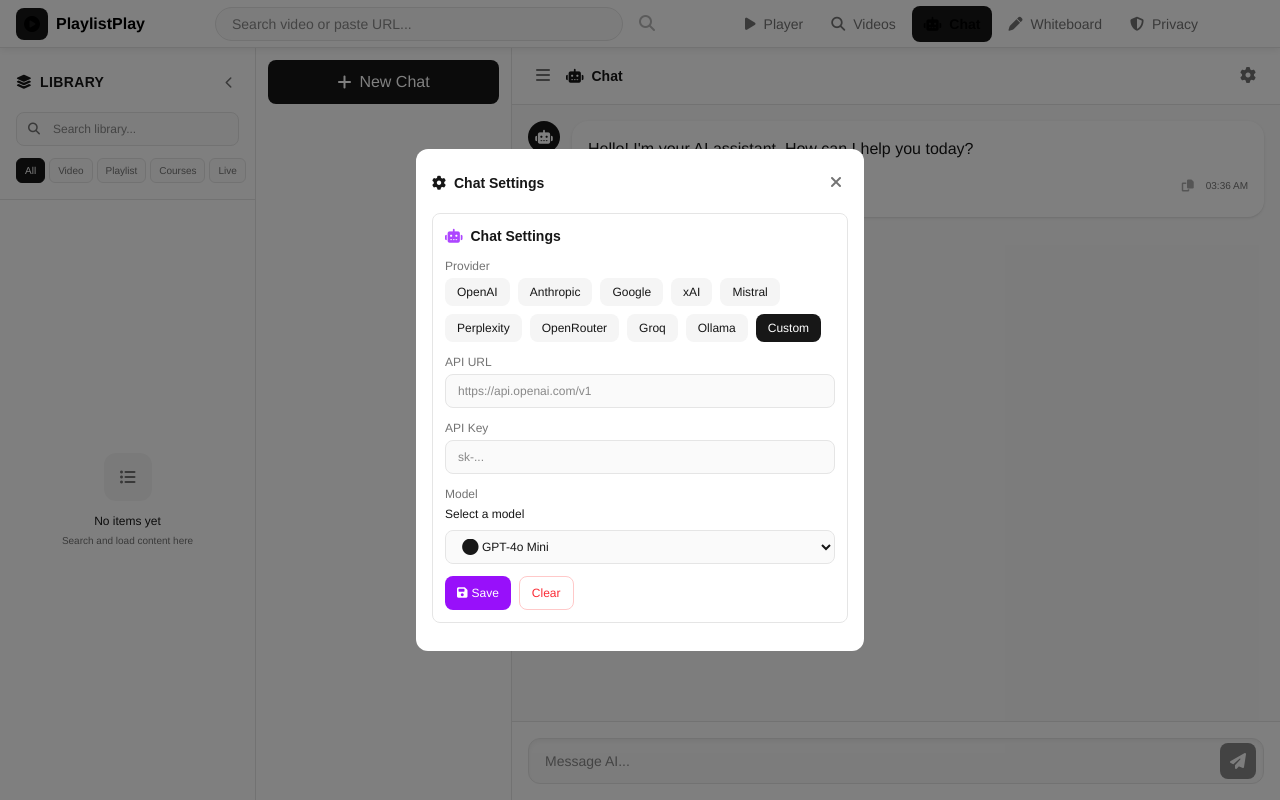
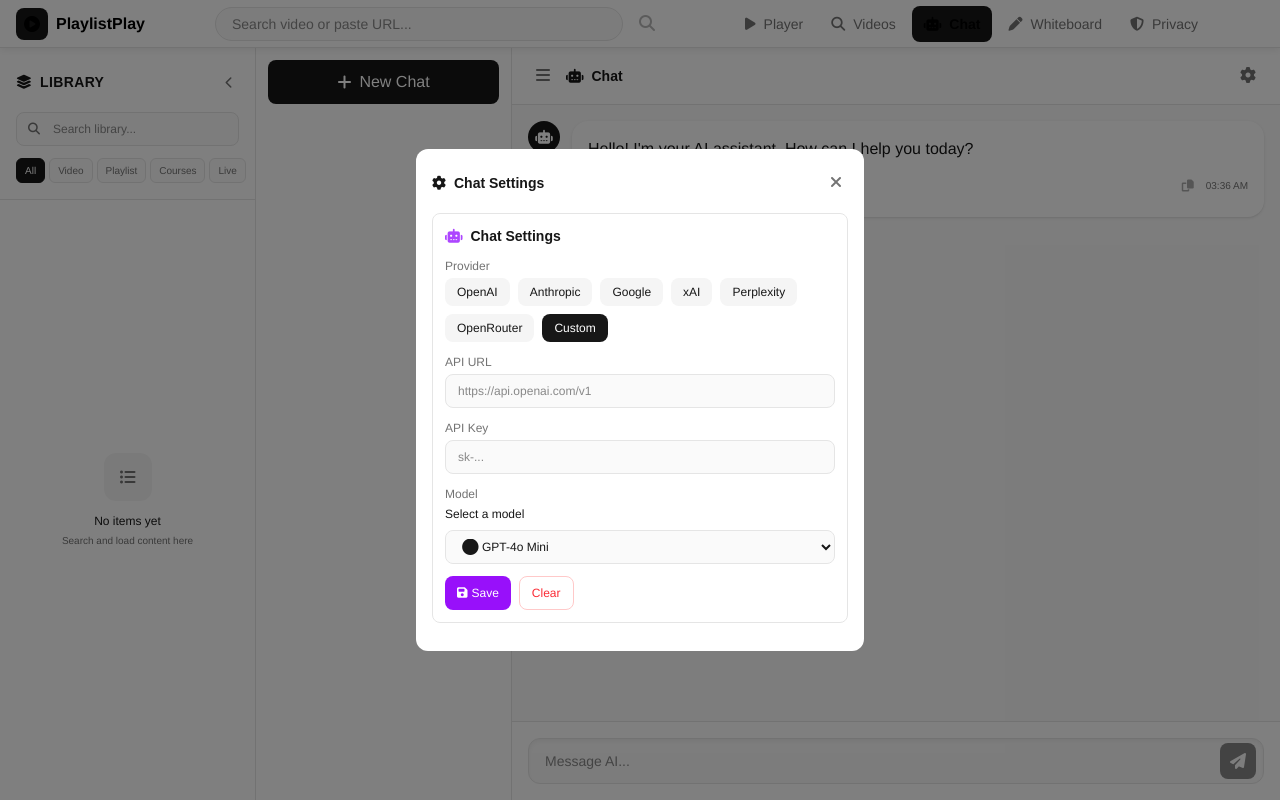
Before and after one commit to rgbailon/PlaylistTube, a React (Vite) app: page /chat in a window 1280 px wide. Both pictures are taken after a click on the button 1248 px from the left and 76 px from the top of the page. Built offline with nearby package versions, Linux system fonts and the light colour scheme.

Commit message:
Remove Ollama/Groq/Mistral providers, add Gemini 2.5 Flash, fix settings modal close behavior

```diff
--- a/src/components/ChatSettings.jsx
+++ b/src/components/ChatSettings.jsx
@@ -48,7 +48,6 @@
     if (url.includes('mistral.ai')) return 'mistral';
     if (url.includes('perplexity.ai')) return 'perplexity';
     if (url.includes('groq.com')) return 'groq';
-    if (url.includes('localhost:11434')) return 'ollama';
     return 'default';
   };
 
@@ -82,8 +81,6 @@
         break;
       case 'groq':
         headers['Authorization'] = `Bearer ${key}`;
-        break;
-      case 'ollama':
         break;
       default:
         headers['Authorization'] = `Bearer ${key}`;
@@ -156,14 +153,11 @@
     { name: 'Anthropic', url: 'https://api.anthropic.com/v1', model: 'claude-sonnet-4-5-20250514' },
     { name: 'Google', url: 'https://generativelanguage.googleapis.com/v1beta', model: 'gemini-2.0-flash-exp' },
     { name: 'xAI', url: 'https://api.x.ai/v1', model: 'grok-3-mini' },
-    { name: 'Mistral', url: 'https://api.mistral.ai/v1', model: 'mistral-small-latest' },
     { name: 'Perplexity', url: 'https://api.perplexity.ai/v1', model: 'llama-3.1-sonar-small-128k-online' },
     { name: 'OpenRouter', url: 'https://openrouter.ai/api/v1', model: 'anthropic/claude-4-sonnet' },
-    { name: 'Groq', url: 'https://api.groq.com/openai/v1', model: 'llama-3.3-70b-instruct' },
-    { name: 'Ollama', url: 'http://localhost:11434/v1', model: 'llama3.3' },
   ];
 
-  const modelsByProvider = {
+const modelsByProvider = {
     openai: [
       { name: 'GPT-4.5', value: 'gpt-4.5', type: 'pro', icon: 'fa-robot' },
       { name: 'GPT-4o', value: 'gpt-4o', type: 'pro', icon: 'fa-robot' },
@@ -194,7 +188,10 @@
       { name: 'Claude 3 Haiku', value: 'claude-3-haiku-20240307', type: 'free', icon: 'fa-brain' },
     ],
     google: [
+      { name: 'Gemini 3 Pro', value: 'gemini-3-pro', type: 'pro', icon: 'fa-gem' },
+      { name: 'Gemini 3 Flash', value: 'gemini-3-flash', type: 'pro', icon: 'fa-gem' },
       { name: 'Gemini 2.5 Pro', value: 'gemini-2.5-pro-preview-06-05', type: 'pro', icon: 'fa-gem' },
+      { name: 'Gemini 2.5 Flash', value: 'gemini-2.5-flash', type: 'pro', icon: 'fa-gem' },
       { name: 'Gemini 2.0 Flash', value: 'gemini-2.0-flash-exp', type: 'pro', icon: 'fa-gem' },
       { name: 'Gemini 2.0 Flash Lite', value: 'gemini-2.0-flash-lite', type: 'free', icon: 'fa-gem' },
       { name: 'Gemini 1.5 Pro', value: 'gemini-1.5-pro', type: 'free', icon: 'fa-gem' },
@@ -210,49 +207,12 @@
       { name: 'Grok Beta', value: 'grok-beta', type: 'free', icon: 'fa-bolt' },
       { name: 'Grok Vision Beta', value: 'grok-vision-beta', type: 'free', icon: 'fa-eye' },
     ],
-    mistral: [
-      { name: 'Mistral Large 3', value: 'mistral-large-2411', type: 'pro', icon: 'fa-wind' },
-      { name: 'Mistral Large', value: 'mistral-large-latest', type: 'pro', icon: 'fa-wind' },
-      { name: 'Mistral Small', value: 'mistral-small-latest', type: 'free', icon: 'fa-wind' },
-      { name: 'Mistral Nemo', value: 'mistral-nemo', type: 'free', icon: 'fa-wind' },
-      { name: 'Mistral Codestral', value: 'codestral-latest', type: 'free', icon: 'fa-code' },
-    ],
     perplexity: [
       { name: 'Sonar Large Online', value: 'llama-3.1-sonar-large-128k-online', type: 'pro', icon: 'fa-search' },
       { name: 'Sonar Huge Online', value: 'llama-3.1-sonar-huge-128k-online', type: 'pro', icon: 'fa-search' },
       { name: 'Sonar Large', value: 'llama-3.1-sonar-large-128k', type: 'free', icon: 'fa-search' },
       { name: 'Sonar Small Online', value: 'llama-3.1-sonar-small-128k-online', type: 'free', icon: 'fa-search' },
       { name: 'Sonar Small', value: 'llama-3.1-sonar-small-128k', type: 'free', icon: 'fa-search' },
-    ],
-    groq: [
-      { name: 'Llama 3.3 70B', value: 'llama-3.3-70b-instruct', type: 'free', icon: 'fa-paw' },
-      { name: 'Llama 3.2 90B Vision', value: 'llama-3.2-90b-vision-instruct', type: 'free', icon: 'fa-paw' },
-      { name: 'Llama 3.2 Vision', value: 'llama-3.2-11b-vision-instruct', type: 'free', icon: 'fa-paw' },
-      { name: 'Llama 3.1 70B', value: 'llama-3.1-70b-instruct', type: 'free', icon: 'fa-paw' },
-      { name: 'Llama 3.1 8B', value: 'llama-3.1-8b-instruct', type: 'free', icon: 'fa-paw' },
-      { name: 'Mixtral 8x7B', value: 'mixtral-8x7b-32768', type: 'free', icon: 'fa-wind' },
-      { name: 'Gemma 2 9B', value: 'gemma2-9b-it', type: 'free', icon: 'fa-gem' },
-      { name: 'Qwen 2.5 72B', value: 'qwen-2.5-72b-instruct', type: 'free', icon: 'fa-wave-square' },
-      { name: 'DeepSeek R1', value: 'deepseek-r1-distill-llama-70b', type: 'free', icon: 'fa-brain' },
-    ],
-    ollama: [
-      { name: 'GLM-5 (Z.ai)', value: 'glm-5', type: 'pro', icon: 'fa-bolt' },
-      { name: 'Qwen 3.5', value: 'qwen2.5:72b', type: 'free', icon: 'fa-wave-square' },
-      { name: 'Qwen 3.5 (Large)', value: 'qwen2.5:122b', type: 'pro', icon: 'fa-wave-square' },
-      { name: 'Nemotron-3 Super', value: 'nemotron-3-super', type: 'pro', icon: 'fa-microchip' },
-      { name: 'LFM2-24B-A2B', value: 'lfm2-24b-a2b', type: 'free', icon: 'fa-bolt' },
-      { name: 'MiniMax-M2.5', value: 'minimax-m2.5', type: 'free', icon: 'fa-brain' },
-      { name: 'MiMo-V2-Flash', value: 'mimo-v2-flash', type: 'free', icon: 'fa-bolt' },
-      { name: 'Llama 3.3', value: 'llama3.3', type: 'free', icon: 'fa-paw' },
-      { name: 'Llama 3.2', value: 'llama3.2', type: 'free', icon: 'fa-paw' },
-      { name: 'Llama 3.1', value: 'llama3.1', type: 'free', icon: 'fa-paw' },
-      { name: 'Mistral', value: 'mistral', type: 'free', icon: 'fa-wind' },
-      { name: 'Phi 4', value: 'phi4', type: 'free', icon: 'fa-atom' },
-      { name: 'Phi 3', value: 'phi3', type: 'free', icon: 'fa-atom' },
-      { name: 'Gemma 2', value: 'gemma2', type: 'free', icon: 'fa-gem' },
-      { name: 'Qwen 2.5', value: 'qwen2.5', type: 'free', icon: 'fa-wave-square' },
-      { name: 'DeepSeek R1', value: 'deepseek-r1', type: 'free', icon: 'fa-brain' },
-      { name: 'Mistral Large', value: 'mistral-large', type: 'free', icon: 'fa-wind' },
     ],
     default: [
       { name: 'GPT-4o Mini', value: 'gpt-4o-mini', type: 'free', icon: 'fa-robot' },
--- a/src/pages/ChatPage.jsx
+++ b/src/pages/ChatPage.jsx
@@ -13,7 +13,6 @@
   if (url.includes('mistral.ai')) return 'mistral';
   if (url.includes('perplexity.ai')) return 'perplexity';
   if (url.includes('groq.com')) return 'groq';
-  if (url.includes('localhost:11434')) return 'ollama';
   return 'default';
 };
 
@@ -172,6 +171,8 @@
       .replace(/\\t/g, '\t')
       .replace(/\\"/g, '"')
       .replace(/\\\\/g, '')
+      .replace(/^#+\s*/gm, '')
+      .replace(/^\s*[-*_]{3,}\s*$/gm, '')
       .replace(/\n{3,}/g, '\n\n')
       .replace(/\s{3,}/g, ' ')
       .trim();
@@ -499,7 +500,7 @@
 
       {/* Settings Modal */}
       {showSettings && (
-        <div className="fixed inset-0 flex items-center justify-center z-50 p-4" style={{ background: 'rgba(0,0,0,0.5)' }} onClick={() => setShowSettings(false)}>
+        <div className="fixed inset-0 flex items-center justify-center z-50 p-4" style={{ background: 'rgba(0,0,0,0.5)' }}>
           <div className="rounded-xl p-4 w-full max-w-md max-h-[80vh] overflow-y-auto" style={{ background: 'var(--bg-card)' }} onClick={(e) => e.stopPropagation()}>
             <div className="flex items-center justify-between mb-3">
               <h3 className="text-sm font-semibold" style={{ color: 'var(--text-main)' }}>
```
